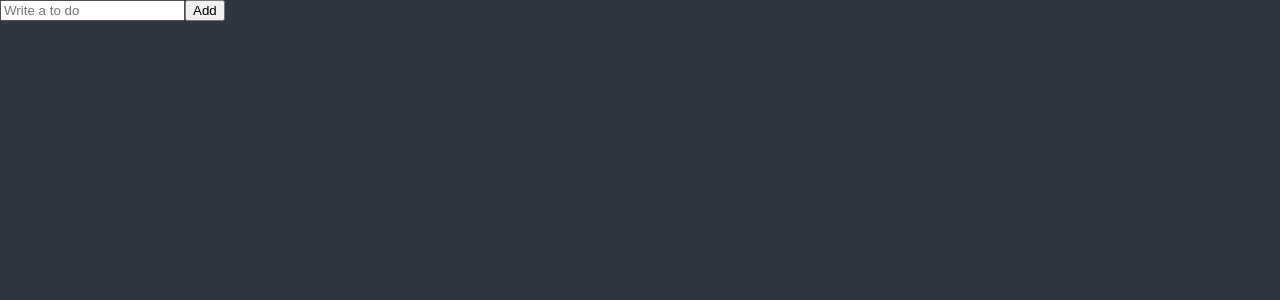
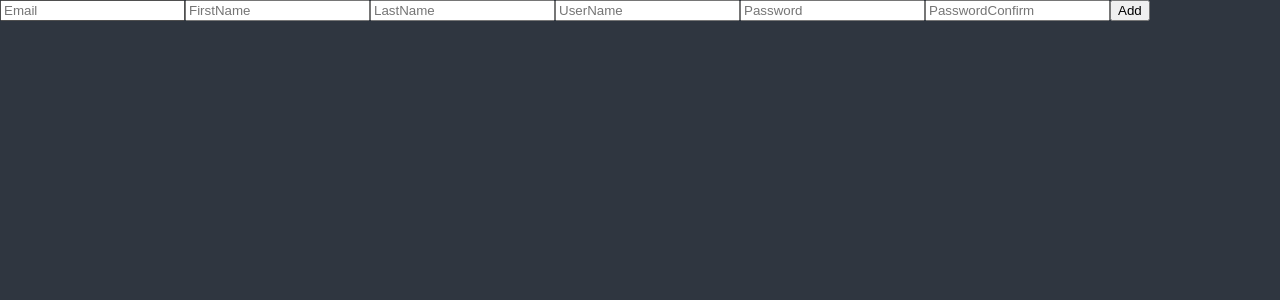
Before and after one commit to jiiiiiaiiiii/react__todo-list, a React (Create React App) app: page / in a window 1280 px wide. Shown: the top 300 px of the page. Built offline with nearby package versions, Linux system fonts and the light colour scheme.

Commit message:
React Hook Form
>npm i react-hook-form

> const {register, watch} = useForm();
> <input {...register('name')} />

1. register: input 등록 / element 선택 / 유효성 검사규칙 등
2. watch: input 값의 변화

```diff
--- a/package.json
+++ b/package.json
@@ -12,6 +12,7 @@
     "@types/react-dom": "^18.2.18",
     "react": "^18.2.0",
     "react-dom": "^18.2.0",
+    "react-hook-form": "^7.49.2",
     "react-scripts": "5.0.1",
     "recoil": "^0.7.7",
     "styled-components": "^6.1.3",
--- a/src/ToDoList.tsx
+++ b/src/ToDoList.tsx
@@ -1,16 +1,21 @@
 import { log } from 'console';
 import React, { useState } from 'react';
+import { useForm } from 'react-hook-form';
 
-function ToDoList() {
+/* function ToDoList() {
 	const [toDo, setTodo] = useState('');
+	const [toDoError, setToDoError] = useState('');
 	const onChange = (e:React.FormEvent<HTMLInputElement>) => {
 		const {currentTarget: {value},} = e;
+		setToDoError('');
 		setTodo(value);
 	};
 	const onSubmit = (e:React.FormEvent<HTMLFormElement>) => {
 		e.preventDefault();
-		console.log(toDo);
-
+		if(toDo.length < 10) {
+			return setToDoError('To do should be longer')
+		}
+		console.log('submit');
 	};
 
 	return (
@@ -18,6 +23,27 @@
 			<form onSubmit={onSubmit}>
 				<input value={toDo} onChange={onChange} placeholder='Write a to do' />
 				<button>Add</button>
+				{toDoError !== '' ? toDoError : null}
+			</form>
+		</div>
+	)
+} */
+
+
+function ToDoList() {
+	const {register, watch} = useForm();	// watch: input값의 변화
+	console.log(watch());
+
+	return (
+		<div>
+			<form>
+				<input {...register('Email')} placeholder='Email' />
+				<input {...register('FirstName')} placeholder='FirstName' />
+				<input {...register('LastName')} placeholder='LastName' />
+				<input {...register('UserName')} placeholder='UserName' />
+				<input {...register('Password')} placeholder='Password' />
+				<input {...register('PasswordConfirm')} placeholder='PasswordConfirm' />
+				<button>Add</button>
 			</form>
 		</div>
 	)
```
Also changed, not shown: 1 other file (tests, documents, lock files or other folders).
